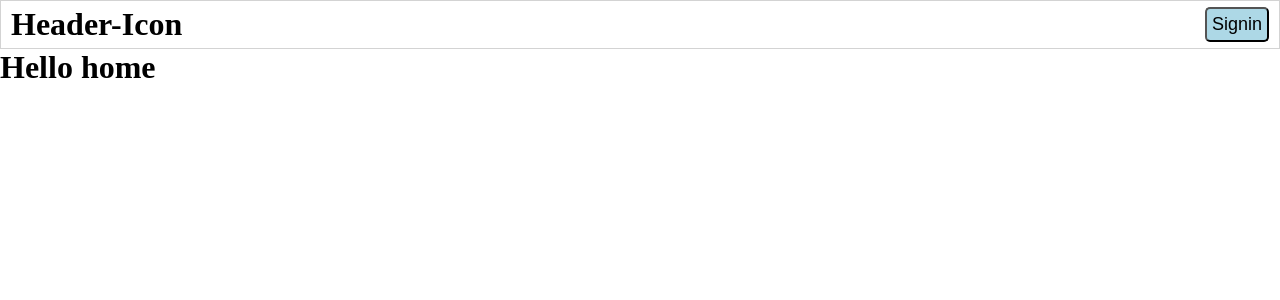
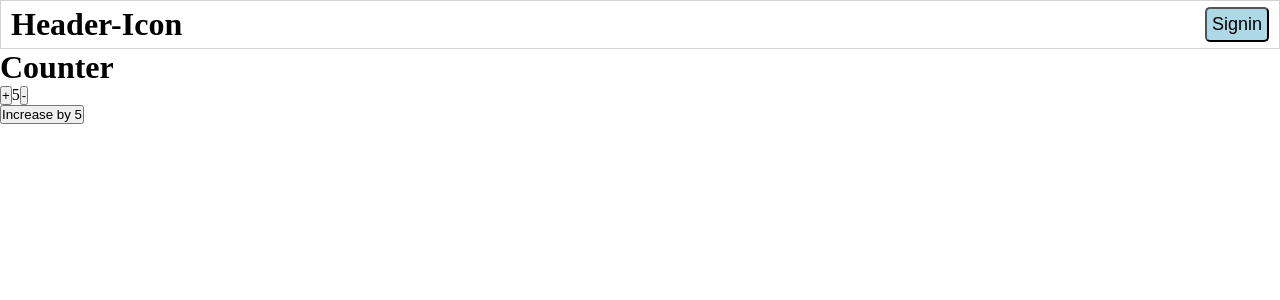
Before and after one commit to devhimani/react-user, a React (Vite) app: page / in a window 1280 px wide. Shown: the top 300 px of the page. Built offline with nearby package versions, Linux system fonts and the light colour scheme.

Commit message:
✨ Feat: add useeffect

```diff
--- a/src/pages/Home.jsx
+++ b/src/pages/Home.jsx
@@ -1,15 +1,38 @@
-import { useContext } from "react";
+import { useState } from "react";
 import Header from "../components/Header";
-import { authContext } from "../store/authContext";
+import { useEffect } from "react";
 
 const Home = () => {
-  const data = useContext(authContext);
+  const [counter, setCounter] = useState(0);
 
-  console.log(data);
+  const handleAdd = () => {
+    setCounter(counter + 1);
+  };
+
+  const handleDel = () => {
+    setCounter(counter - 1);
+  };
+
+  useEffect(() => {
+    setCounter(5);
+  }, []);
+
+  useEffect(() => {
+    console.log("updated");
+  }, [counter]);
+
   return (
     <div>
       <Header />
-      <h1> Hello home </h1>
+      <h1> Counter </h1>
+
+      <button onClick={handleAdd}>+</button>
+      {counter}
+      <button onClick={handleDel}>-</button>
+
+      <br />
+
+      <button onClick={() => setCounter(counter + 5)}>Increase by 5</button>
     </div>
   );
 };
```
